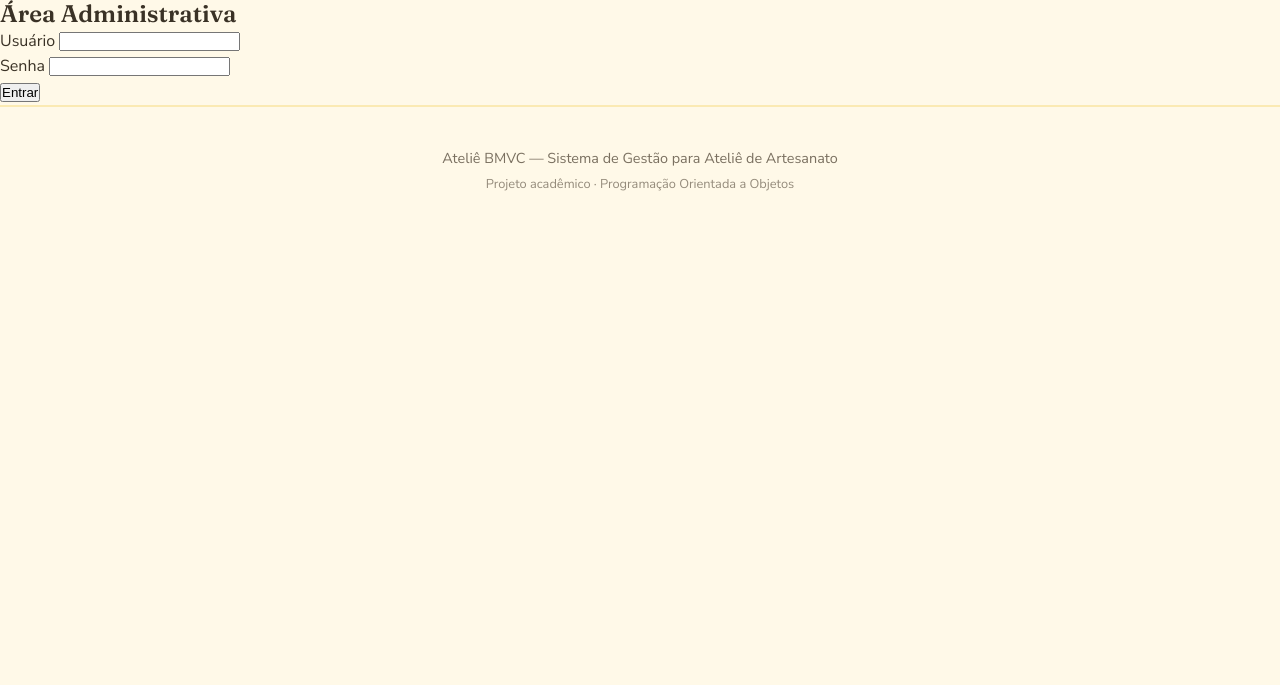
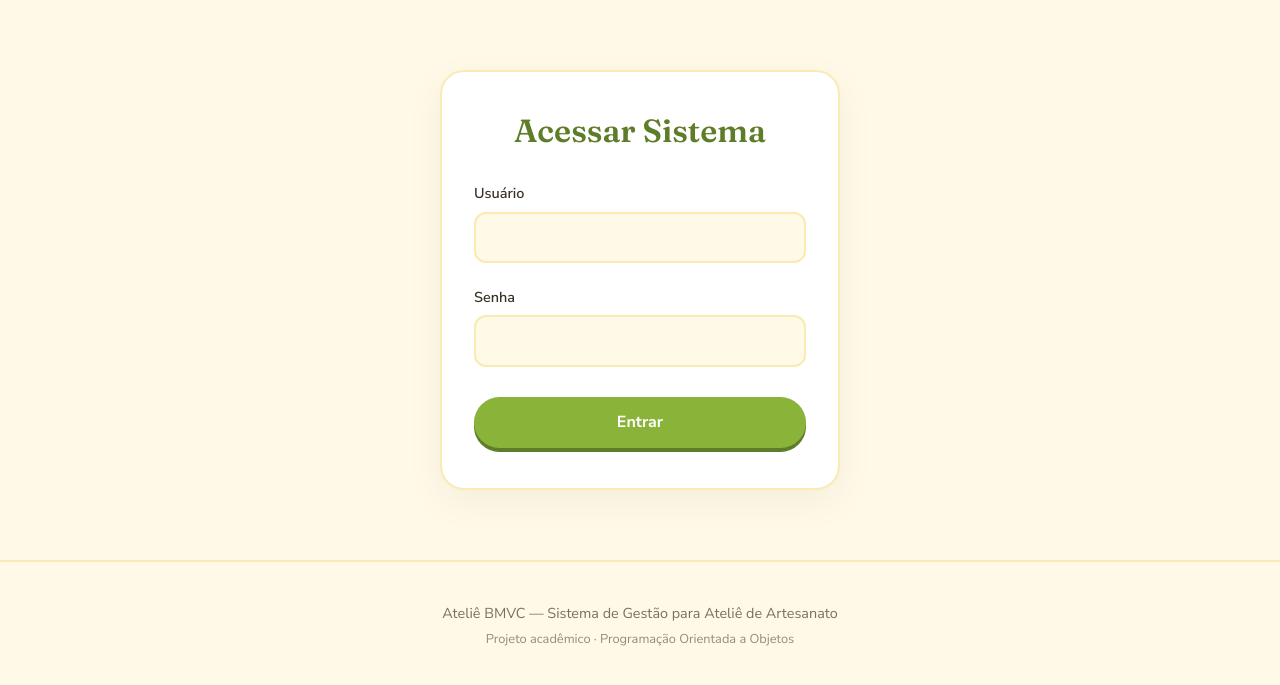
Before and after one commit to alanafeitosa-ui/atelie-artesanato-bmvc, a Flask app: page /login in a window 1280 px wide. Shown: the part 78-763 px from the top of the page. Run offline with Flask 3, Linux system fonts and the light colour scheme.

Commit message:
feat: finalize login page with minimal navbar and polish form

```diff
--- a/src/templates/login.html
+++ b/src/templates/login.html
@@ -1,21 +1,28 @@
 {% extends "base.html" %}
 {% block title %}Login{% endblock %}
+
+{% block extra_css %}
+<link rel="stylesheet" href="{{ url_for('static', filename='css/painel.css') }}">
+{% endblock %}
+
 {% block content %}
-<div class="container mt-5">
-    <h2>Área Administrativa</h2>
+<div class="login-container">
+    <div class="login-card">
+        <h2>Acessar Sistema</h2>
         {% if erro %}
             <div class="alert alert-danger">{{ erro }}</div>
         {% endif %}
         <form method="post">
-        <div class="mb-3">
-            <label for="login" class="form-label">Usuário</label>
-            <input type="text" class="form-control" id="login" name="login" required>
+            <div class="form-group">
+                <label for="login">Usuário</label>
+                <input type="text" id="login" name="login" required>
             </div>
-        <div class="mb-3">
-            <label for="senha" class="form-label">Senha</label>
-            <input type="password" class="form-control" id="senha" name="senha" required>
+            <div class="form-group">
+                <label for="senha">Senha</label>
+                <input type="password" id="senha" name="senha" required>
             </div>
-        <button type="submit" class="btn btn-primary">Entrar</button>
+            <button type="submit" class="btn-login">Entrar</button>
         </form>
     </div>
+</div>
 {% endblock %}
```
Lines whose indentation alone changed are shown as unchanged.
